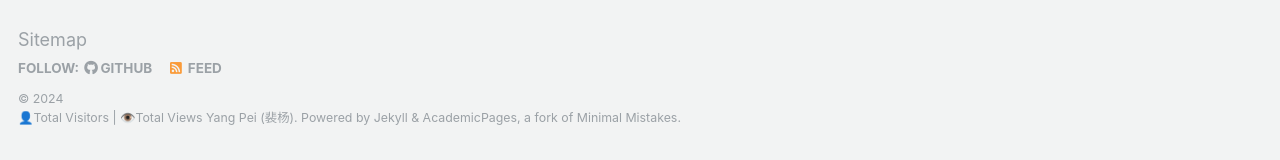
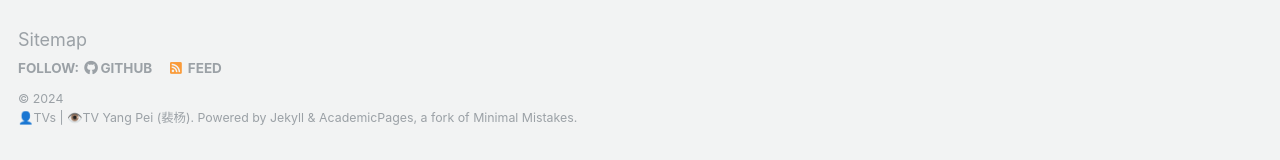
Before and after one commit to ypei1/ypei1.github.io, a Jekyll site: the page built from _pages/about.md, in a window 1280 px wide and 1030 px high. Shown: the part 867-1027 px from the top of the window. Built offline with Jekyll 4.4.1, drawn with Linux system fonts in a browser that asks for light colours; comment, search, counter and statistics services are not loaded.

Commit message:
Update footer.html

```diff
--- a/_includes/footer.html
+++ b/_includes/footer.html
@@ -55,10 +55,10 @@
 </script>
 <br />
 <span id="busuanzi_container_site_uv">
-👤Total Visitors <span id="busuanzi_value_site_uv"></span> |
+👤TVs <span id="busuanzi_value_site_uv"></span> |
 </span>
 <span id="busuanzi_container_site_pv">
-👁️Total Views <span id="busuanzi_value_site_pv"></span>
+👁️TV <span id="busuanzi_value_site_pv"></span>
 </span>
 
 
```
